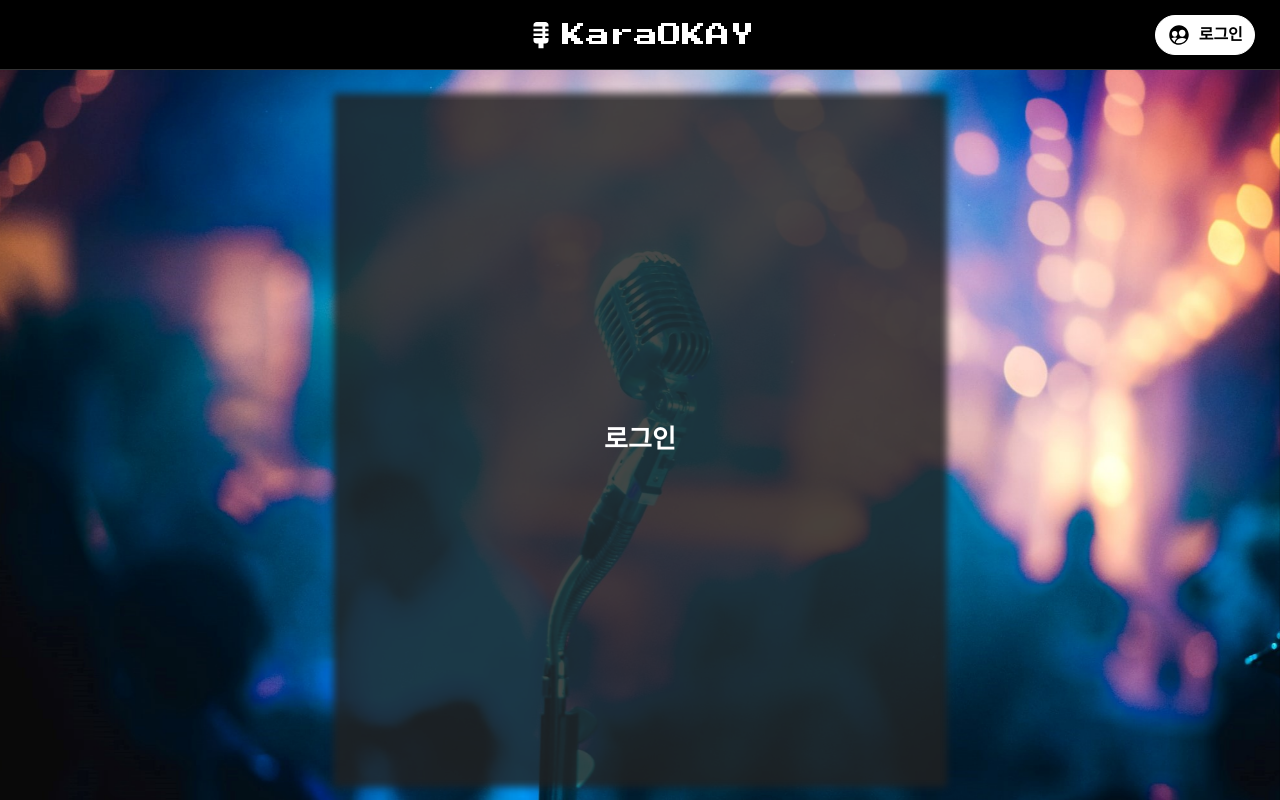
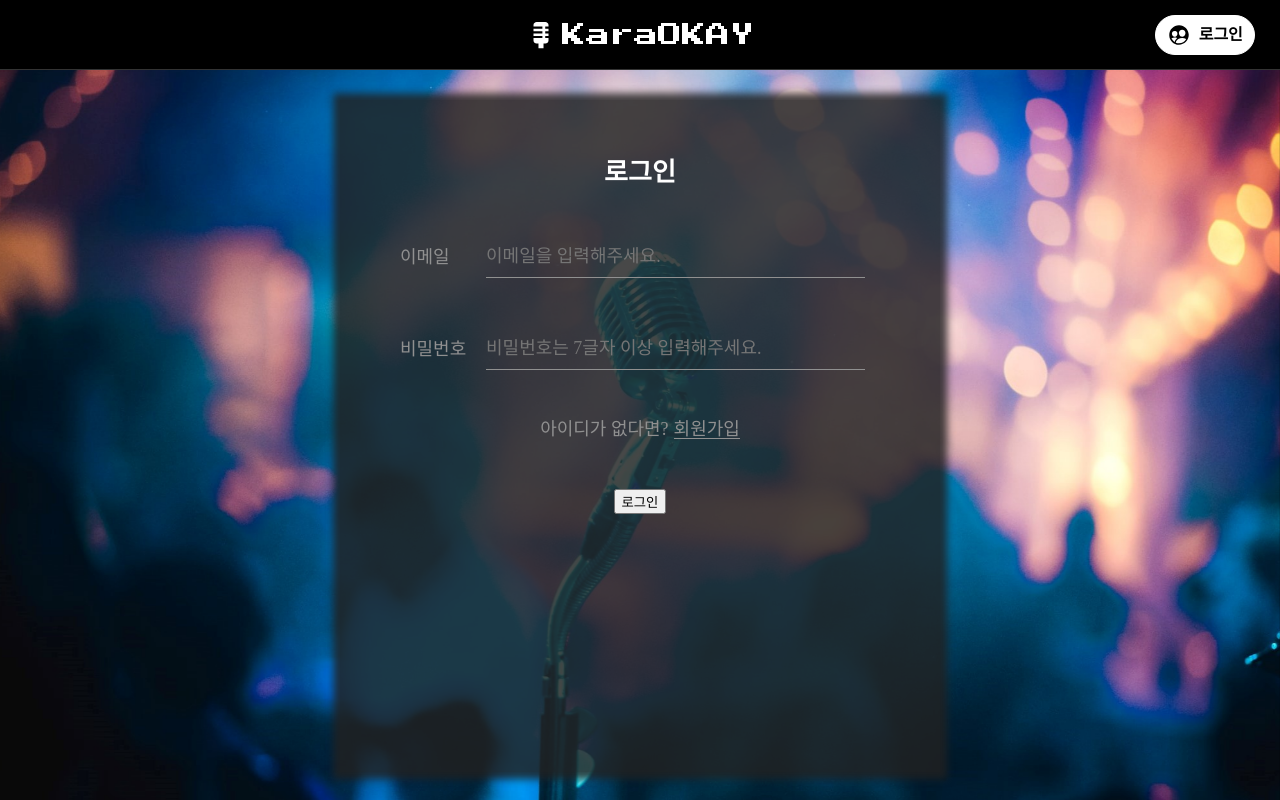
Before and after one commit to rlawlsyoung/karaOKAY, a Next.js app: page /auth in a window 1280 px wide. Built offline with nearby package versions, Linux system fonts and the light colour scheme; a web font is replaced by a local one.

Commit message:
[Add] auth 페이지 레이아웃 및 디자인 추가

```diff
--- a/components/auth/AuthForm.tsx
+++ b/components/auth/AuthForm.tsx
@@ -1,18 +1,37 @@
+import { useState } from 'react';
 import styled from 'styled-components';
 
 import { blurredDeepGray, middleGray, responsive } from '@/styles/theme';
 
 const AuthForm = () => {
   return (
-    <StyledAuthForm className="flex-center">
+    <StyledAuthForm>
       <Title>로그인</Title>
+      <Wrapper>
+        <Text>이메일</Text>
+        <Input placeholder="이메일을 입력해주세요." />
+      </Wrapper>
+      <Wrapper>
+        <Text>비밀번호</Text>
+        <Input placeholder="비밀번호는 7글자 이상 입력해주세요." />
+      </Wrapper>
+      <SignUp>
+        아이디가 없다면?<p>회원가입</p>
+      </SignUp>
+
+      <Button>로그인</Button>
     </StyledAuthForm>
   );
 };
 
 const StyledAuthForm = styled.form`
+  display: flex;
+  align-items: center;
+  flex-direction: column;
+
   width: 600px;
-  height: calc(100vh - 120px);
+  height: calc(100vh - 128px);
+  padding: 60px;
   box-shadow: 0px 0px 7.5px 7.5px ${blurredDeepGray};
   background-color: ${blurredDeepGray};
   color: ${middleGray};
@@ -24,4 +43,45 @@ const Title = styled.p`
   font-weight: 600;
 `;
 
+const Wrapper = styled.div`
+  display: flex;
+  margin-top: 50px;
+  width: 100%;
+`;
+
+const Text = styled.p`
+  display: flex;
+  align-items: center;
+  width: 90px;
+`;
+
+const Input = styled.input`
+  width: calc(100%);
+  margin: 0 15px;
+  padding: 10px 0;
+  border: none;
+  border-bottom: 1px solid ${middleGray};
+  outline: none;
+  background-color: transparent;
+  color: ${middleGray};
+  font-family: 'Pretendard';
+  font-size: 18px;
+
+  @media ${responsive.desktop} {
+  }
+`;
+
+const SignUp = styled.p`
+  display: flex;
+  margin: 50px 0;
+
+  p {
+    margin-left: 5px;
+    border-bottom: 1px solid ${middleGray};
+    cursor: pointer;
+  }
+`;
+
+const Button = styled.button``;
+
 export default AuthForm;
--- a/components/home/MusicList.tsx
+++ b/components/home/MusicList.tsx
@@ -79,7 +79,7 @@ const Header = styled.div`
 `;
 
 const Body = styled.div`
-  height: calc(100vh - 278px);
+  height: calc(100vh - 272px);
   overflow-y: scroll;
 
   &::-webkit-scrollbar {
```
